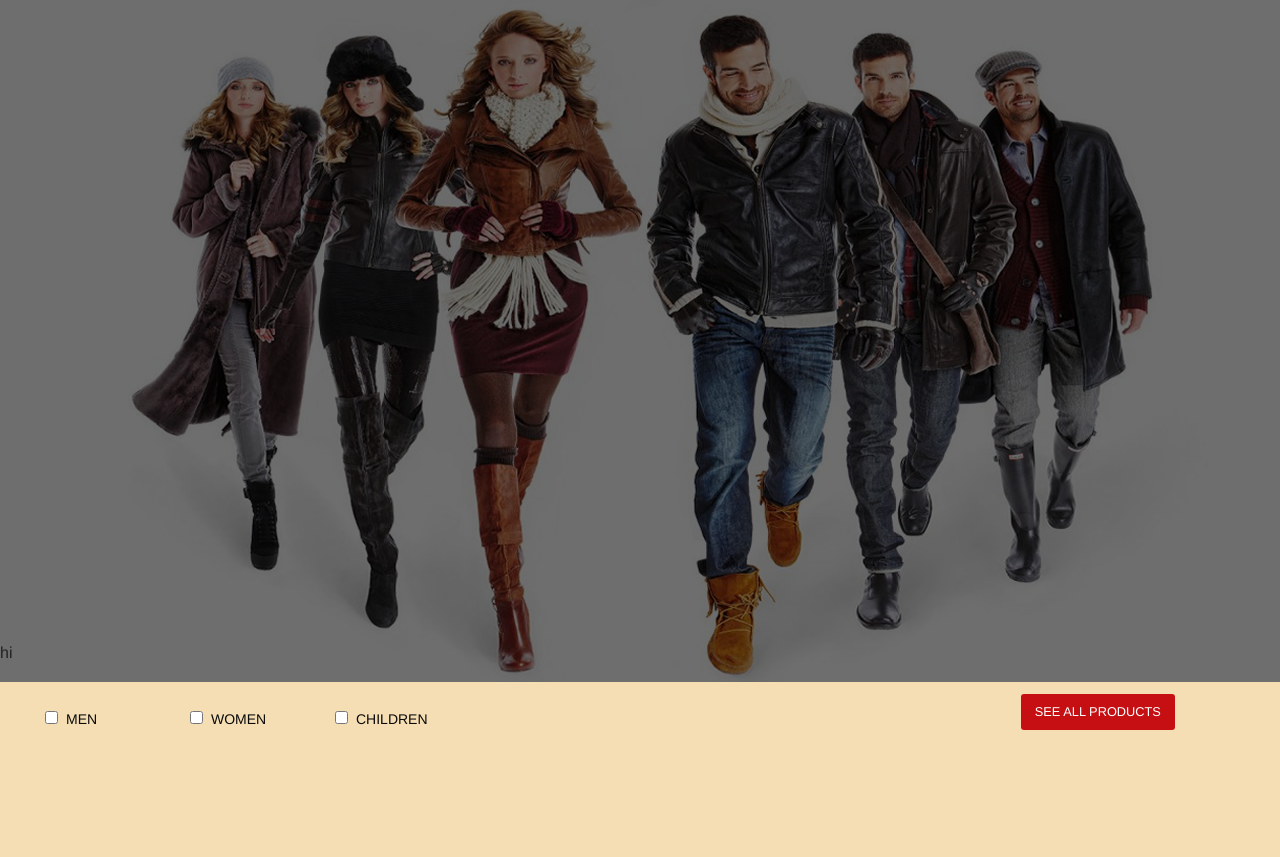
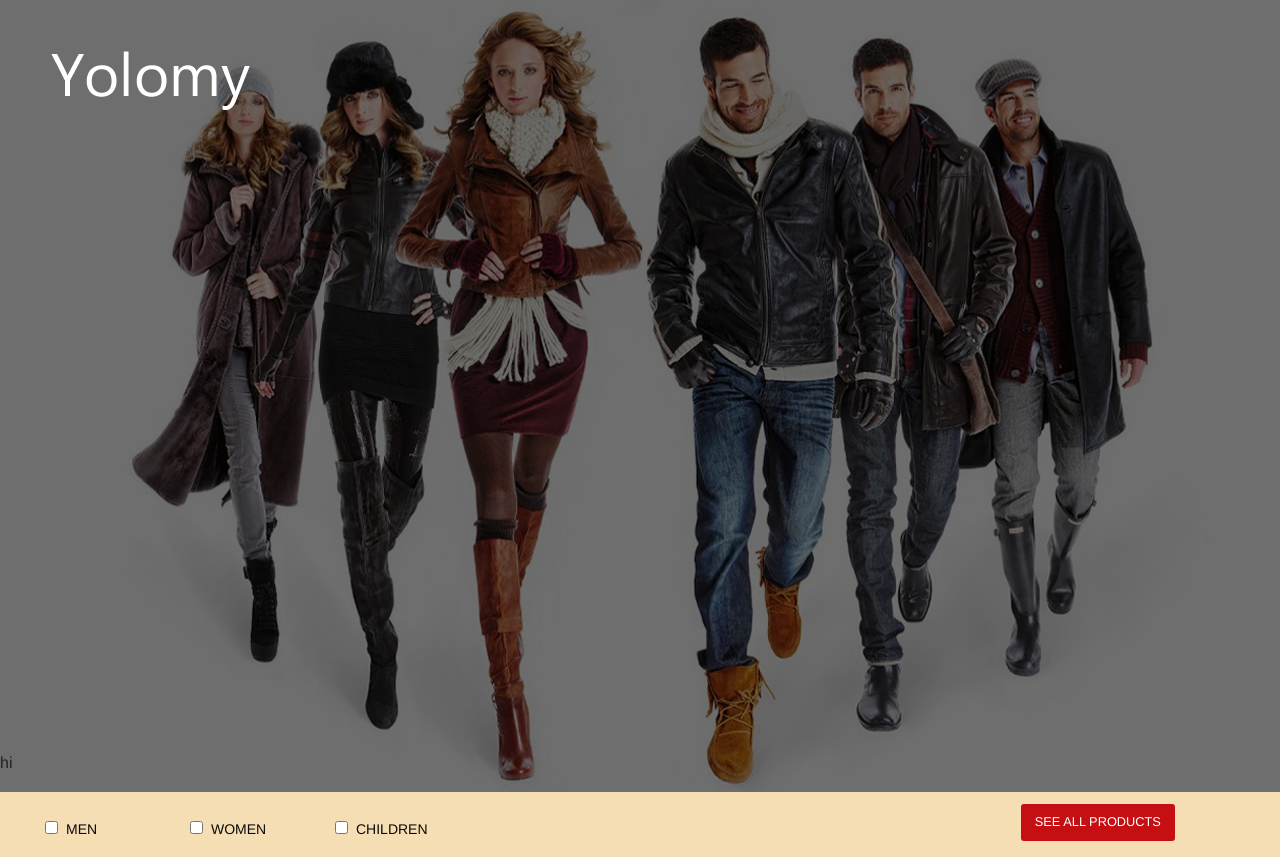
Before and after one commit to meshnesh/yolomy, a plain HTML site: page index.html in a window 1280 px wide. Before the commit the page ends 800 px from the top, so only its background shows below. Drawn offline with Linux system fonts and the light colour scheme.

Commit message:
added logo image & styled it

```diff
--- a/css/app.css
+++ b/css/app.css
@@ -2,6 +2,10 @@
     background: url(../assets/backgrounds/hero.jpg) no-repeat;
     background-size: 100% 100%;
     height: auto;
+}
+img{
+        margin-top: 4%;
+    margin-left: 4%;
 }
 
 .btn
--- a/index.html
+++ b/index.html
@@ -12,6 +12,7 @@
 
 
 <div class="expanded row">
+    <img src="assets/logo/logo.png">
 <p>hi</p>
 </div>
 
```
